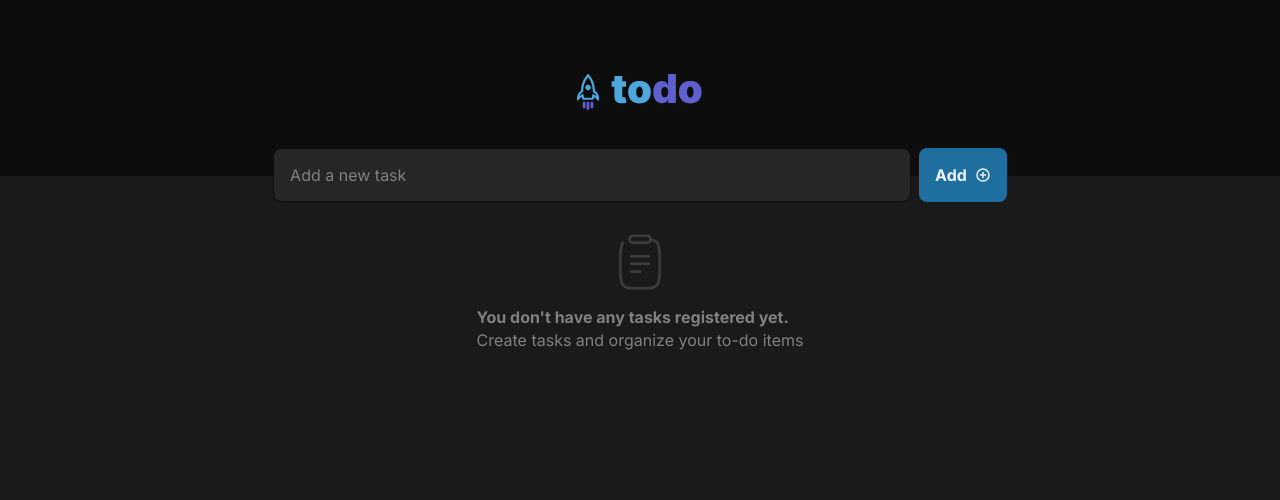
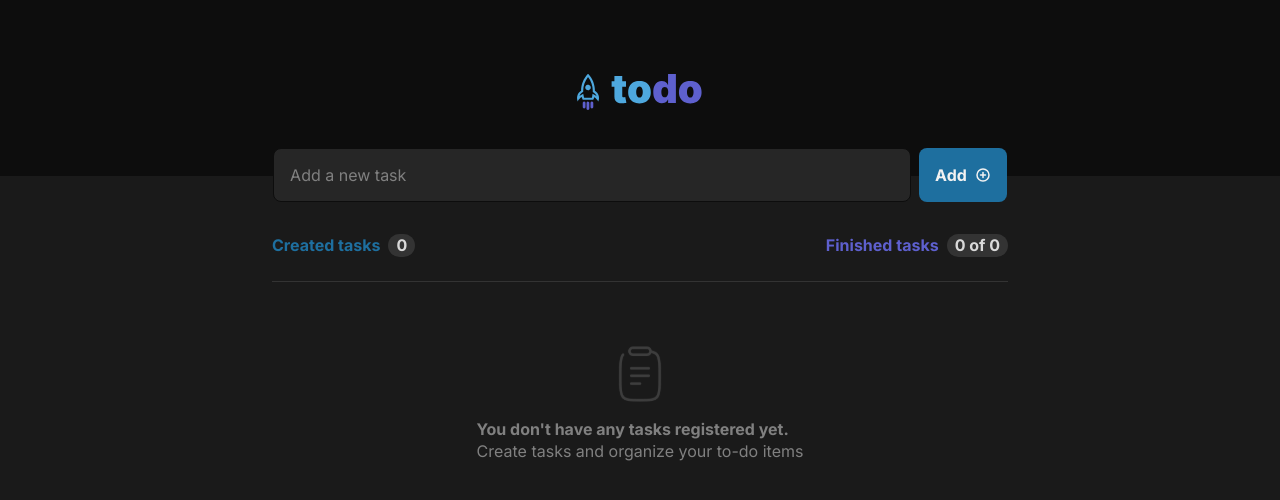
Before and after one commit to caleb-freitas/todo, a React (Vite) app: page / in a window 1280 px wide. Shown: the top 500 px of the page. Built offline with nearby package versions, Linux system fonts and the light colour scheme.

Commit message:
feat: added tasks counting

```diff
--- a/src/components/TaskCard.tsx
+++ b/src/components/TaskCard.tsx
@@ -8,11 +8,20 @@ type Task = {
 type TaskCardProps = {
   task: Task
   onDeleteTask: (id: string) => void
+  onFinishTask: (id: string) => void
 }
 
-export const TaskCard = ({ task, onDeleteTask }: TaskCardProps) => {
+export const TaskCard = ({
+  task,
+  onDeleteTask,
+  onFinishTask,
+}: TaskCardProps) => {
   const handleDeleteTask = () => {
     onDeleteTask(task.id)
+  }
+
+  const handleFinishTask = () => {
+    onFinishTask(task.id)
   }
 
   return (
@@ -21,7 +30,7 @@ export const TaskCard = ({ task, onDeleteTask }: TaskCardProps) => {
         <input
           id="checked-checkbox"
           type="checkbox"
-          value=""
+          onClick={handleFinishTask}
           className="peer h-4 w-4 rounded-full bg-gray-4000 ring-2 ring-blue-6000 ring-offset-0 checked:bg-purple-6000 checked:ring-purple-6000"
         />
         <p className="text-gray-1000 peer-checked:text-gray-3000 peer-checked:line-through">
--- a/src/components/Tasks.tsx
+++ b/src/components/Tasks.tsx
@@ -9,6 +9,7 @@ import { DoesNotHaveTasks } from './DoesNotHaveTasks'
 const taskSchema = z.object({
   id: z.string().cuid(),
   title: z.string().min(3).max(120),
+  finished: z.boolean(),
 })
 
 const addTaskInput = z.object({
@@ -31,6 +32,7 @@ export const Tasks = () => {
   const handleAddTask = (data: AddTaskInput) => {
     const task = {
       id: cuid(),
+      finished: false,
       ...data,
     }
     setTasks((state) => [task, ...state])
@@ -42,6 +44,16 @@ export const Tasks = () => {
       return task.id !== id
     })
     setTasks(tasksWithoutDeleted)
+  }
+
+  const handleFinishTask = (id: string) => {
+    const task = tasks.find((task) => task.id === id)
+    if (task!.finished === true) {
+      task!.finished = false
+    } else {
+      task!.finished = true
+    }
+    setTasks((state) => [...state])
   }
 
   return (
@@ -65,11 +77,34 @@ export const Tasks = () => {
           <PlusCircle weight="bold" />
         </button>
       </form>
+      <div className="m-auto mb-16 flex w-[736px] justify-between border-b-[1px] border-b-gray-4000 pb-6">
+        <div className="flex gap-2 font-bold text-blue-6000">
+          <p>Created tasks</p>
+          <span className="rounded-xl bg-gray-4000 px-2 font-bold text-gray-2000">
+            {tasks.length}
+          </span>
+        </div>
+        <div className="flex gap-2 font-bold text-purple-6000">
+          <p>Finished tasks</p>
+          <span className="rounded-xl bg-gray-4000 px-2 font-bold text-gray-2000">
+            {
+              tasks.filter((task) => {
+                return task.finished === true
+              }).length
+            }{' '}
+            of {tasks.length}
+          </span>
+        </div>
+      </div>
       {tasks.length === 0 && <DoesNotHaveTasks />}
       {tasks.map((task) => {
         return (
           <div key={task.id} className="flex justify-center">
-            <TaskCard task={task} onDeleteTask={handleDeleteTask} />
+            <TaskCard
+              task={task}
+              onDeleteTask={handleDeleteTask}
+              onFinishTask={handleFinishTask}
+            />
           </div>
         )
       })}
```
